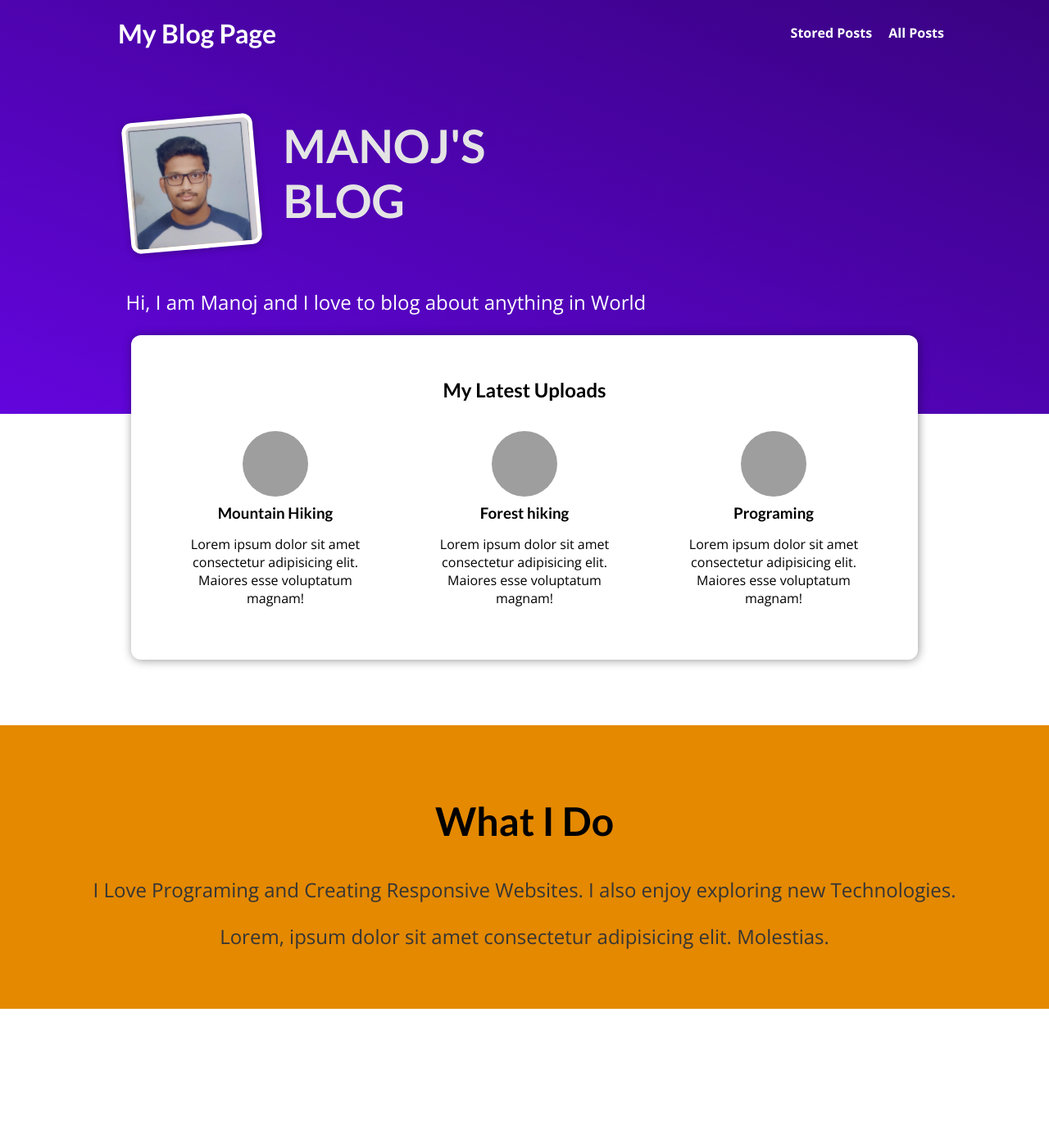
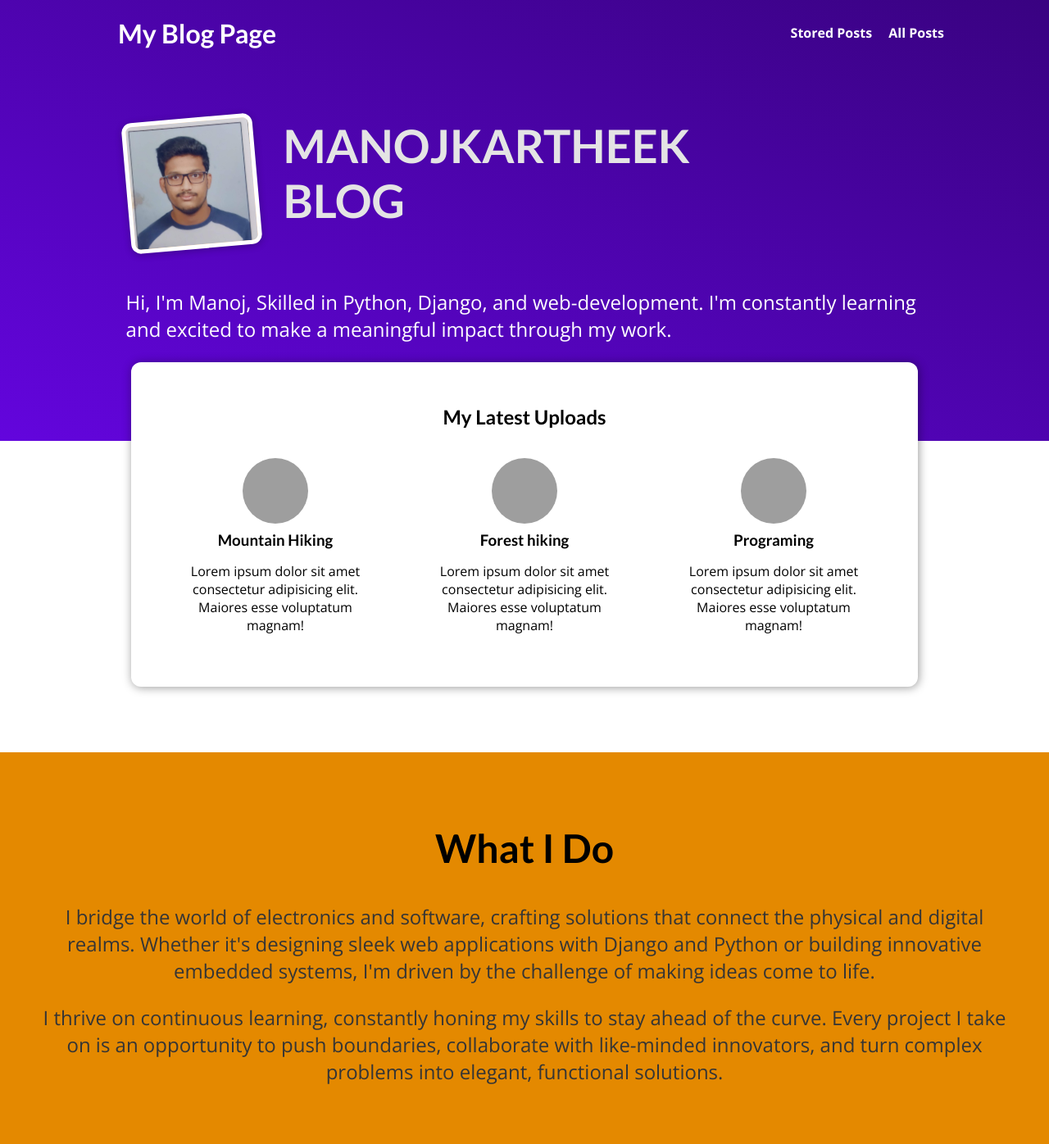
Before and after one commit to ManojKartheek/My-Blog-Website, a Django app: page / in a window 1280 px wide. Shown: the whole page at 82% size. Before the commit the page ends 1231 px from the top, so only its background shows below. Run offline with Django 5.2, Linux system fonts and the light colour scheme; data comes from the database, SQL or seed files in the repository; grey boxes are pictures that could not be loaded.

Commit message:
changed base info

```diff
--- a/blog/templates/blog/index.html
+++ b/blog/templates/blog/index.html
@@ -13,9 +13,9 @@
 <section id="welcome">
     <header>
         <img src="{% static "blog/images/mk.jpg" %}" alt="Manoj - The Author of this Blog">
-        <h2>MANOJ'S BLOG</h2>
+        <h2>MANOJKARTHEEK BLOG</h2>
     </header>
-    <P>Hi, I am Manoj and I love to blog about anything in World</P>
+    <P>Hi, I'm Manoj, Skilled in Python, Django, and web-development. I'm constantly learning and excited to make a meaningful impact through my work.</P>
 </section>
 
 <section id="latest-posts">
@@ -29,7 +29,7 @@
 
 <section id="about">
     <h2>What I Do</h2>
-    <p>I Love Programing and Creating Responsive Websites. I also enjoy exploring new Technologies.</p>
-    <p>Lorem, ipsum dolor sit amet consectetur adipisicing elit. Molestias.</p>
+    <p>I bridge the world of electronics and software, crafting solutions that connect the physical and digital realms. Whether it's designing sleek web applications with Django and Python or building innovative embedded systems, I'm driven by the challenge of making ideas come to life.</p>
+    <p>I thrive on continuous learning, constantly honing my skills to stay ahead of the curve. Every project I take on is an opportunity to push boundaries, collaborate with like-minded innovators, and turn complex problems into elegant, functional solutions.</p>
 </section>
 {% endblock %}
```
